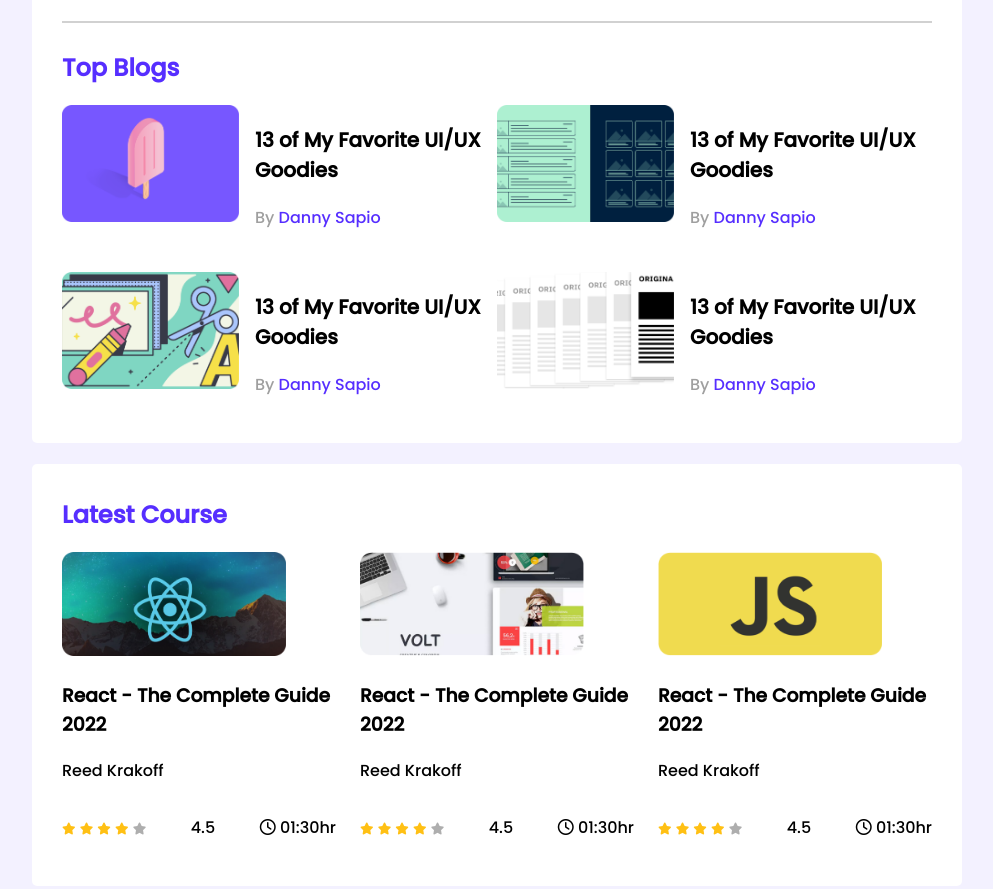
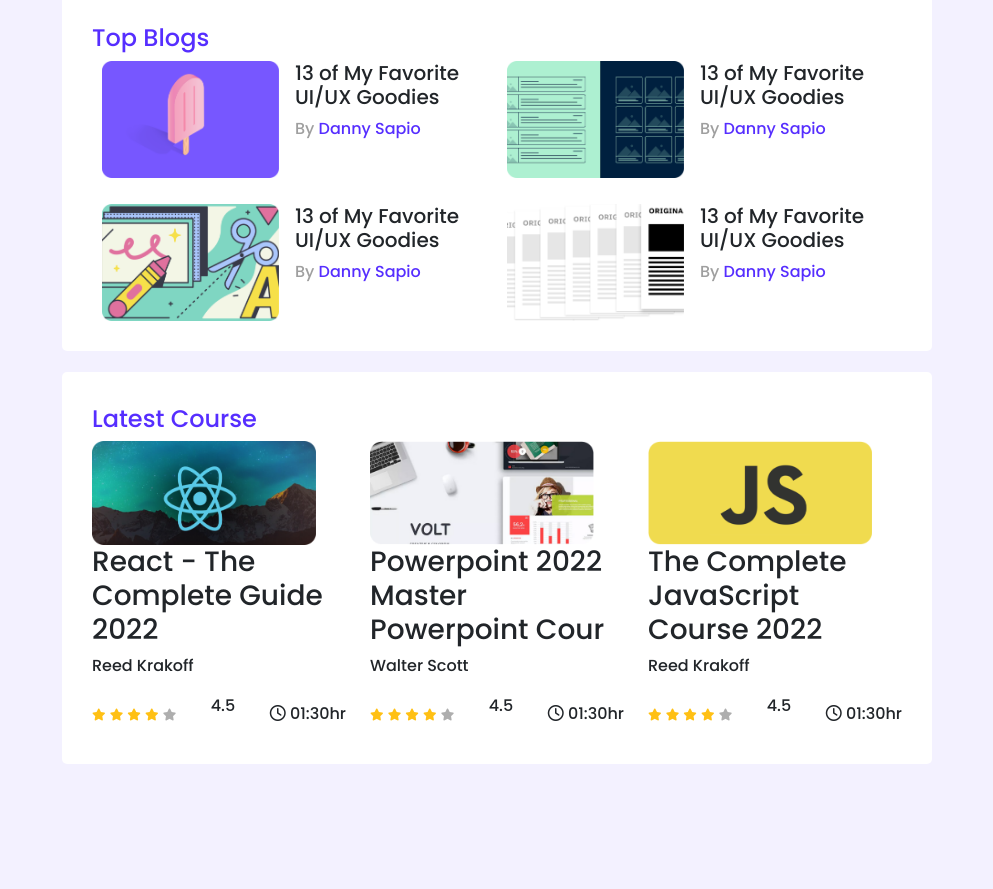
Before and after one commit to BushraAkterMimno/leader-board-css3, a plain HTML site: page index.html in a window 1280 px wide. Shown: the part 308-1197 px from the top of the page, without its empty margins (143-1136 px from the left). After the commit the page ends 1072 px from the top, so only its background shows below. Drawn offline with nearby package versions, Linux system fonts and the light colour scheme.

Commit message:
new added

```diff
--- a/index.html
+++ b/index.html
@@ -4,6 +4,8 @@
     <meta charset="UTF-8">
     <meta name="viewport" content="width=device-width, initial-scale=1.0">
     <title>Leader Board</title>
+    <!-- bootstrap -->
+    <link href="https://cdn.jsdelivr.net/npm/bootstrap@5.3.2/dist/css/bootstrap.min.css" rel="stylesheet" integrity="sha384-T3c6CoIi6uLrA9TneNEoa7RxnatzjcDSCmG1MXxSR1GAsXEV/Dwwykc2MPK8M2HN" crossorigin="anonymous">
     <!-- font awesome -->
     <script src="https://kit.fontawesome.com/cdcfc18957.js" crossorigin="anonymous"></script>
     <!-- stylesheet -->
@@ -102,8 +104,8 @@
                         <img src="images/courses/course-2.png" alt="">
                     </div>
                     <div class="course-detail">
-                        <h3 class="course-title">React - The Complete Guide 2022</h3>
-                        <p class="course-author">Reed Krakoff</p>
+                        <h3 class="course-title">Powerpoint 2022 Master Powerpoint Cour</h3>
+                        <p class="course-author">Walter Scott</p>
                         <div class="course-info">
                             <div>
                                 <i class="fas fa-star filled"></i>
@@ -125,7 +127,7 @@
                         <img src="images/courses/course-3.png" alt="">
                     </div>
                     <div class="course-detail">
-                        <h3 class="course-title">React - The Complete Guide 2022</h3>
+                        <h3 class="course-title">The Complete JavaScript Course 2022</h3>
                         <p class="course-author">Reed Krakoff</p>
                         <div class="course-info">
                             <div>
--- a/styles/style.css
+++ b/styles/style.css
@@ -1,5 +1,6 @@
 /* fonts */
 @import url('https://fonts.googleapis.com/css2?family=Nanum+Gothic&family=Open+Sans:ital@1&family=Poppins:wght@500&display=swap');
+
 
 /* common styles or utilities */
 body{
@@ -80,12 +81,17 @@
     font-size: 16px;
     color: #562EFF;
 }
+article{
+    padding-left: 10px;
+}
 
 /* courses style */
 .courses{
     display: grid;
     grid-template-columns: repeat(3, 1fr);
     grid-column-gap: 24px;
+    background-color: #FFFFFF;
+    /* box-shadow: (0px 5.34229px 13.3557px)#AEAEAE; */
 }
 .course .course-banner img{
     width: 224px;
```
